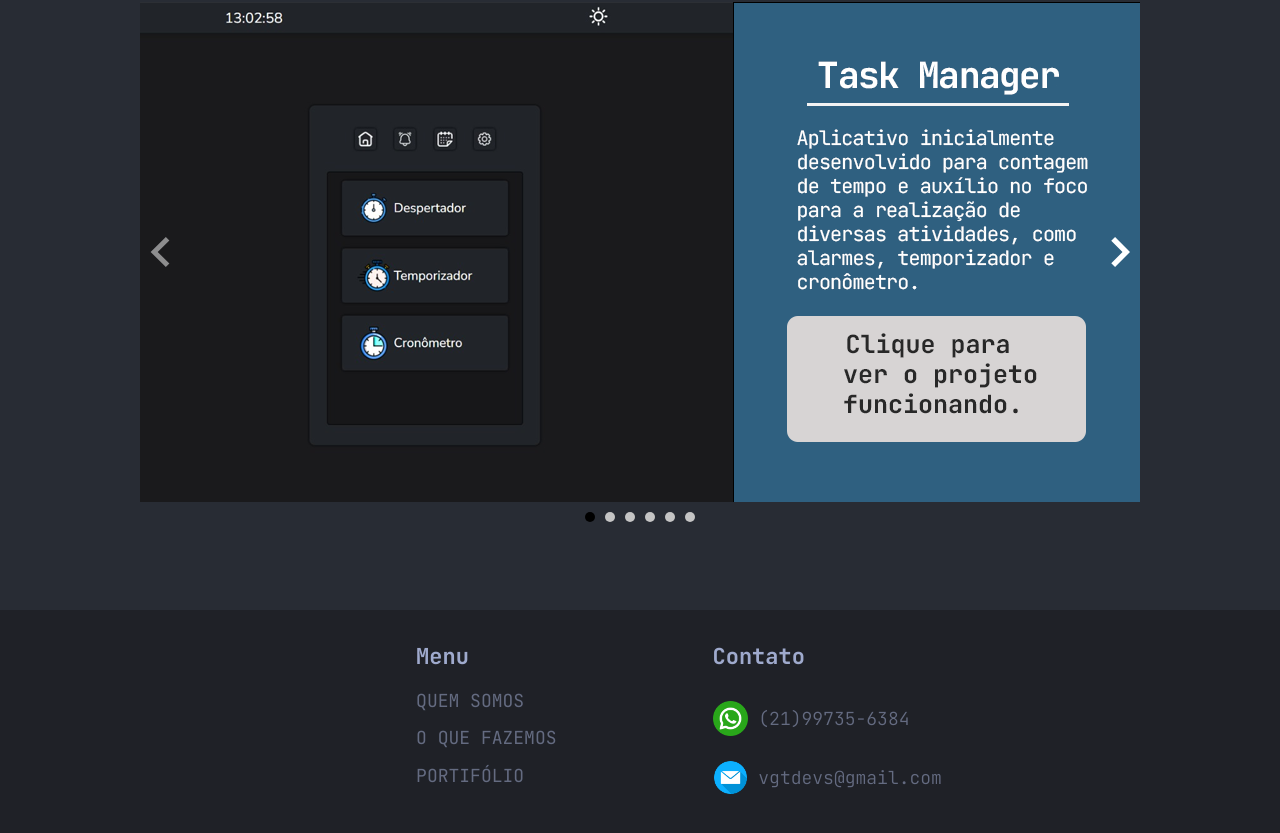
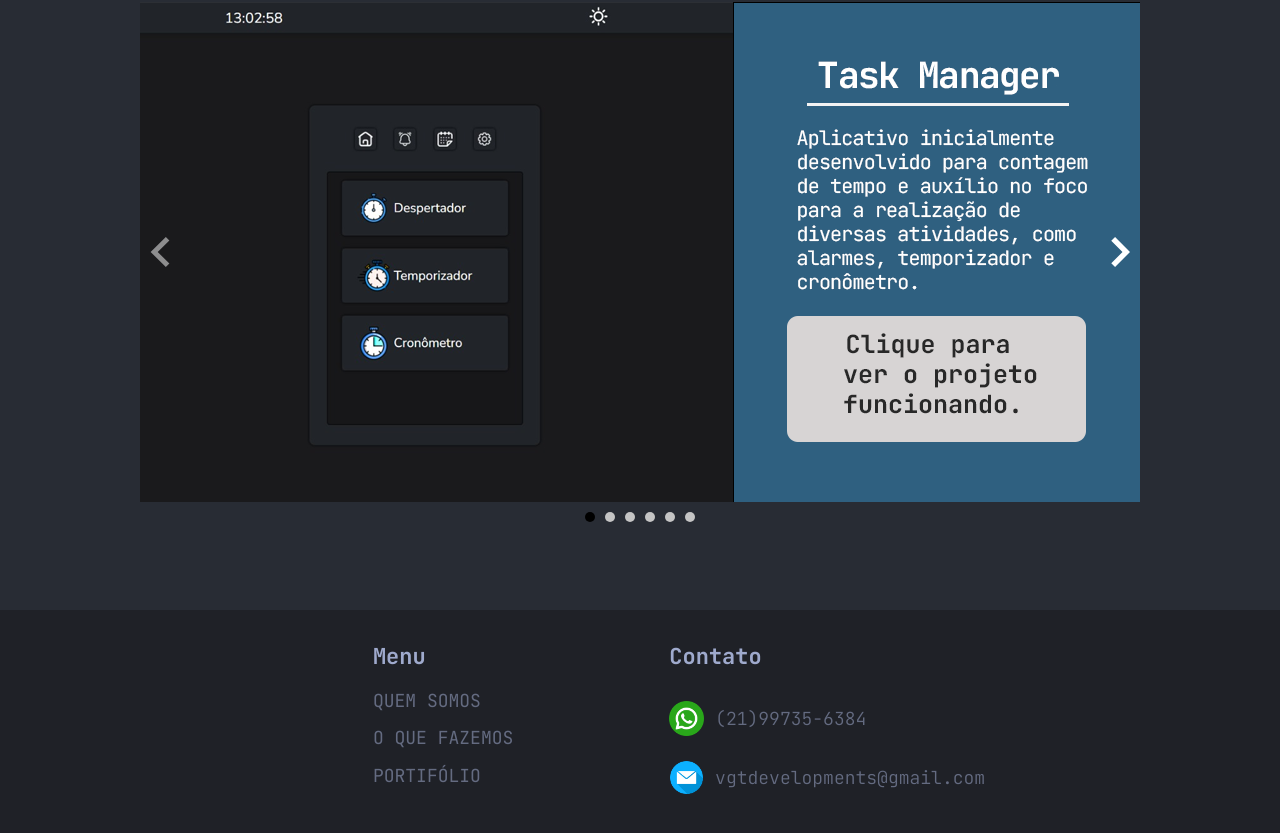
Before and after one commit to gvfirmeza/VGTDevelopments, a React (Create React App) app in the folder vgtdevelopment/: page / in a window 1280 px wide. Shown: the part 2251-3084 px from the top of the page. Built offline with nearby package versions, Linux system fonts and the light colour scheme.

Commit message:
firmamento n sabe o email

```diff
--- a/vgtdevelopment/src/components/Footer/Fale.jsx
+++ b/vgtdevelopment/src/components/Footer/Fale.jsx
@@ -19,7 +19,7 @@ const Fale = () => (
             </div>
             <div className="contato-footer">
                 <img src={email} width="35px"/>
-                <p className="p-footer">&nbsp;vgtdevs@gmail.com</p>
+                <p className="p-footer">&nbsp;vgtdevelopments@gmail.com</p>
             </div>
         </div>
         </div>
```
Also changed, not shown: 1 other file (tests, documents, lock files or other folders).
